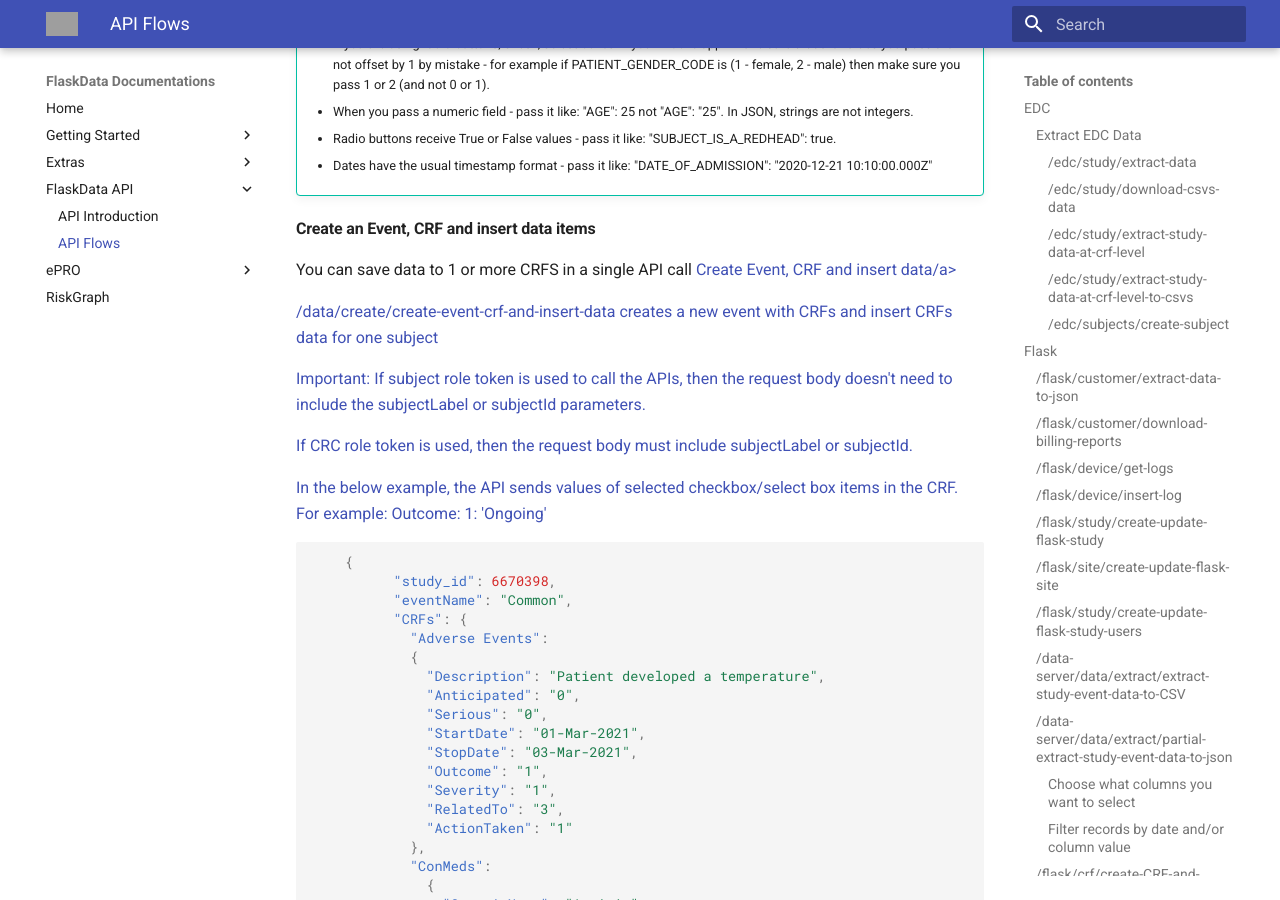
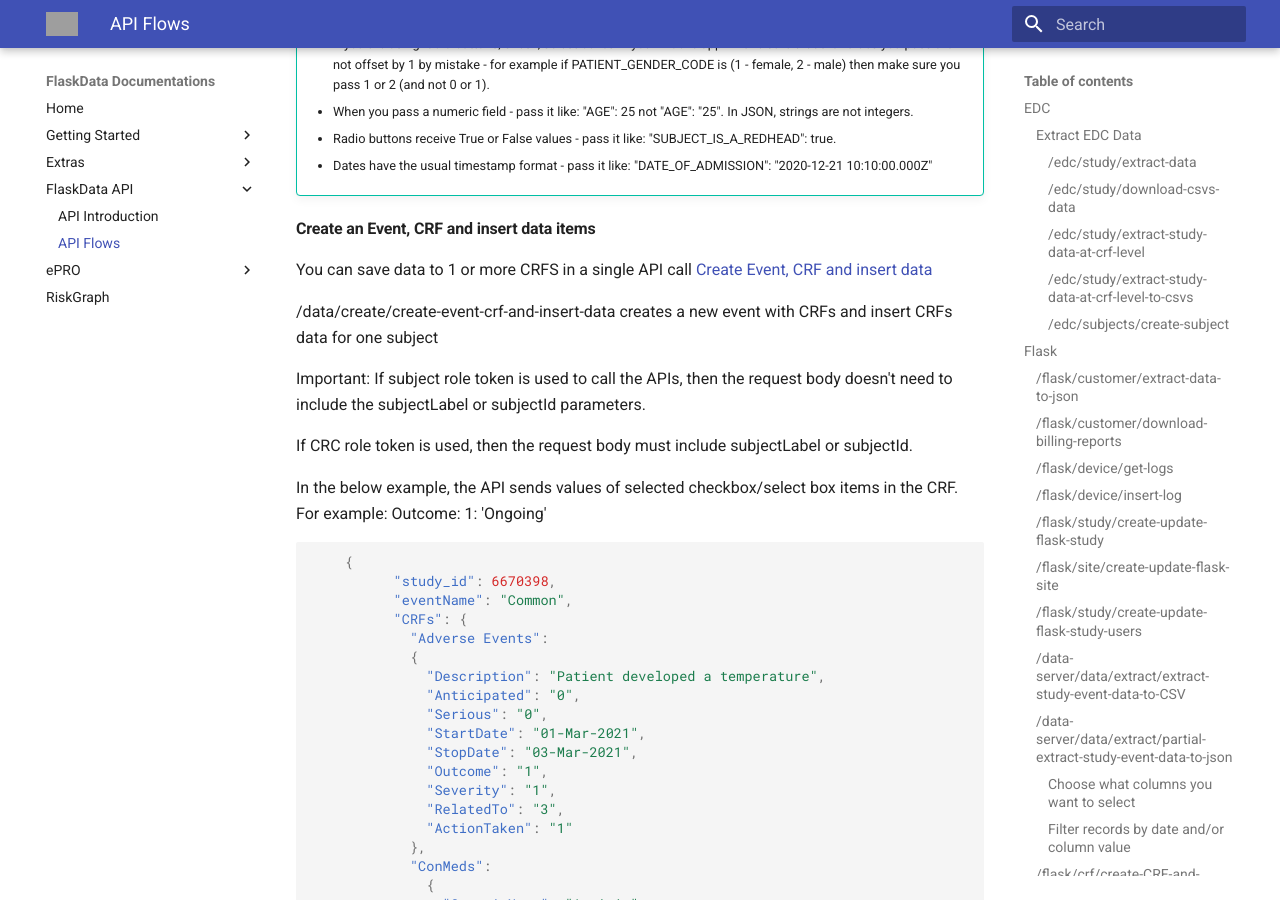
Before and after one commit to onlyjazz/flask-docs, an MkDocs documentation site: the page built from docs/apiflows.md, in a window 1280 px wide and 900 px high, scrolled down 6535 px. Built offline with MkDocs 1.6.1 and Material for MkDocs 9.7.7, drawn with Linux system fonts in a browser that asks for light colours; grey boxes are pictures that could not be loaded.

Commit message:
close bracket

```diff
--- a/docs/apiflows.md
+++ b/docs/apiflows.md
@@ -264,7 +264,7 @@
 #### Create an Event, CRF and insert data items
 
 You can save data to 1 or more CRFS in a single API call
- <a href="https://dev-api.flaskdata.io/code/#/event-crfs-data-creation">Create Event, CRF and insert data/a>
+ <a href="https://dev-api.flaskdata.io/code/#/event-crfs-data-creation">Create Event, CRF and insert data</a>
 
  /data/create/create-event-crf-and-insert-data creates a new event with CRFs and insert CRFs data for one subject
 
```
